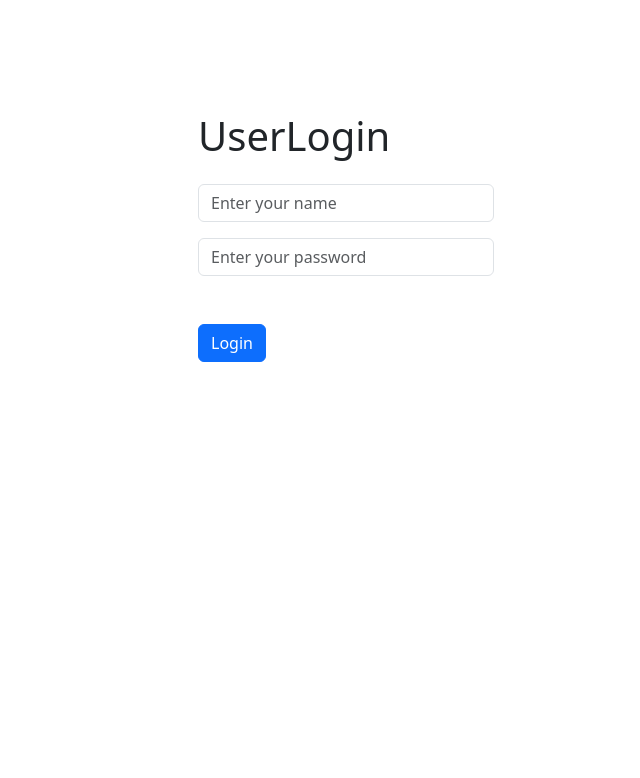
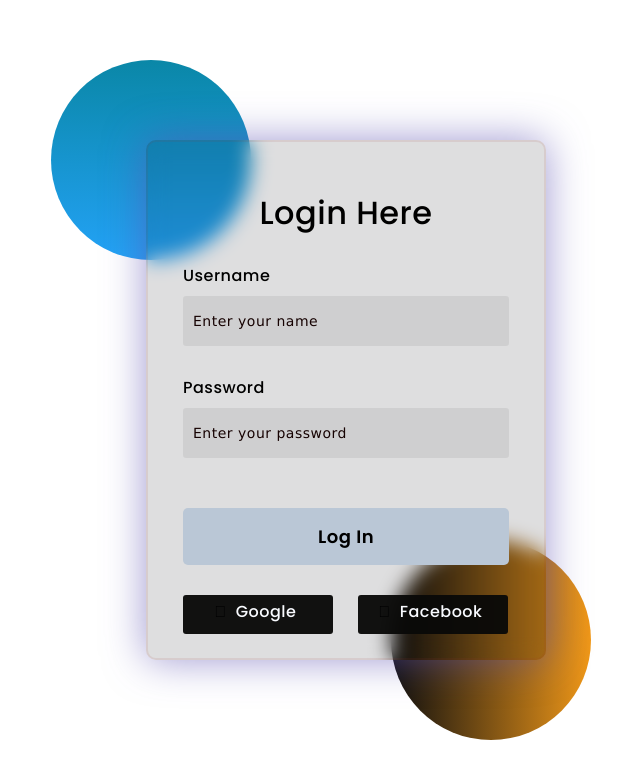
Before and after one commit to yuvarajsakriya5159/employee, an Angular app: page / in a window 1280 px wide. Shown: the top 778 px of the page, without its empty margins (294-934 px from the left). Built offline with nearby package versions, Linux system fonts and the light colour scheme.

Commit message:
css change

```diff
--- a/src/app/user-login/user-login.component.css
+++ b/src/app/user-login/user-login.component.css
@@ -0,0 +1,124 @@
+
+*:before,
+*:after{
+    padding: 0;
+    margin: 0;
+    box-sizing: border-box;
+}
+body{
+    background-color: #1b05ac;
+}
+.background{
+    width: 430px;
+    height: 520px;
+    position: absolute;
+    transform: translate(-50%,-50%);
+    left: 50%;
+    top: 50%;
+}
+.background .shape{
+    height: 200px;
+    width: 200px;
+    position: absolute;
+    border-radius: 50%;
+}
+.shape:first-child{
+    background: linear-gradient(
+        #0a87a7,
+        #23a2f6
+    );
+    left: -80px;
+    top: -80px;
+}
+.shape:last-child{
+    background: linear-gradient(
+        to right,
+        #0f0f0f,
+        #f09819
+    );
+    right: -30px;
+    bottom: -80px;
+}
+form{
+    height: 520px;
+    width: 400px;
+    background-color: rgba(1, 0, 15, 0.13);
+    position: absolute;
+    transform: translate(-50%,-50%);
+    top: 50%;
+    left: 50%;
+    border-radius: 10px;
+    backdrop-filter: blur(10px);
+    border: 2px solid rgba(160, 56, 56, 0.1);
+    box-shadow: 0 0 40px rgba(94, 83, 179, 0.6);
+    padding: 50px 35px;
+}
+form *{
+    font-family: 'Poppins',sans-serif;
+    color: #000000;
+    letter-spacing: 0.5px;
+    outline: none;
+    border: none;
+}
+form h3{
+    font-size: 32px;
+    font-weight: 500;
+    line-height: 42px;
+    text-align: center;
+}
+
+label{
+    display: block;
+    margin-top: 30px;
+    font-size: 16px;
+    font-weight: 500;
+}
+input{
+    display: block;
+    height: 50px;
+    width: 100%;
+    background-color: rgba(9, 10, 10, 0.068);
+    border-radius: 3px;
+    padding: 0 10px;
+    margin-top: 8px;
+    font-size: 14px;
+    font-weight: 300;
+    color:black
+}
+::placeholder{
+    color: #160202;
+    font-family: Verdana, Geneva, Tahoma, sans-serif;
+}
+button{
+    margin-top: 50px;
+    width: 100%;
+    background-color: #bac7d6;
+    color: #080710;
+    padding: 15px 0;
+    font-size: 18px;
+    font-weight: 600;
+    border-radius: 5px;
+    cursor: pointer;
+}
+.social{
+  margin-top: 30px;
+  display: flex;
+}
+.social div{
+  background: rgb(130, 174, 187);
+  width: 150px;
+  border-radius: 3px;
+  padding: 5px 10px 10px 5px;
+  background-color: rgba(10, 10, 9, 0.966);
+  color: #f9fbff;
+  text-align: center;
+}
+.social div:hover{
+  background-color: rgba(85, 41, 41, 0.47);
+}
+.social .fb{
+  margin-left: 25px;
+}
+.social i{
+  margin-right: 4px;
+}
--- a/src/app/user-login/user-login.component.html
+++ b/src/app/user-login/user-login.component.html
@@ -1,4 +1,4 @@
-    <div class="container w-25 mt-5 pt-5">
+    <!-- <div class="container w-25 mt-5 pt-5">
     <div class="row mt-3">
       <div class="col-12">
         <h1 class="">UserLogin</h1>
@@ -25,3 +25,38 @@
       </div>
 
   </div>
+
+    -->
+
+    <!DOCTYPE html>
+<html lang="en">
+
+<body>
+  <link rel="preconnect" href="https://fonts.gstatic.com">
+    <link rel="stylesheet" href="https://cdnjs.cloudflare.com/ajax/libs/font-awesome/5.15.4/css/all.min.css">
+    <link href="https://fonts.googleapis.com/css2?family=Poppins:wght@300;500;600&display=swap" rel="stylesheet">
+<link rel="preconnect" href="https://fonts.gstatic.com">
+    <link rel="stylesheet" href="https://cdnjs.cloudflare.com/ajax/libs/font-awesome/5.15.4/css/all.min.css">
+    <link href="https://fonts.googleapis.com/css2?family=Poppins:wght@300;500;600&display=swap" rel="stylesheet">
+
+    <div class="background">
+        <div class="shape"></div>
+        <div class="shape"></div>
+    </div>
+    <form>
+        <h3>Login Here</h3>
+
+        <label for="username">Username</label>
+        <input type="text" [(ngModel)]="userName" name="name" placeholder="Enter your name">
+
+        <label for="password">Password</label>
+        <input type="password" [(ngModel)]="userPass" name="password" placeholder="Enter your password">
+        <button type="button" class="btn btn-primary" (click)="login()">Log In</button>
+        <div class="social">
+          <div class="go"><i class="fab fa-google"></i>  Google</div>
+          <div class="fb"><i class="fab fa-facebook"></i>  Facebook</div>
+        </div>
+    </form>
+
+</body>
+</html>
```
